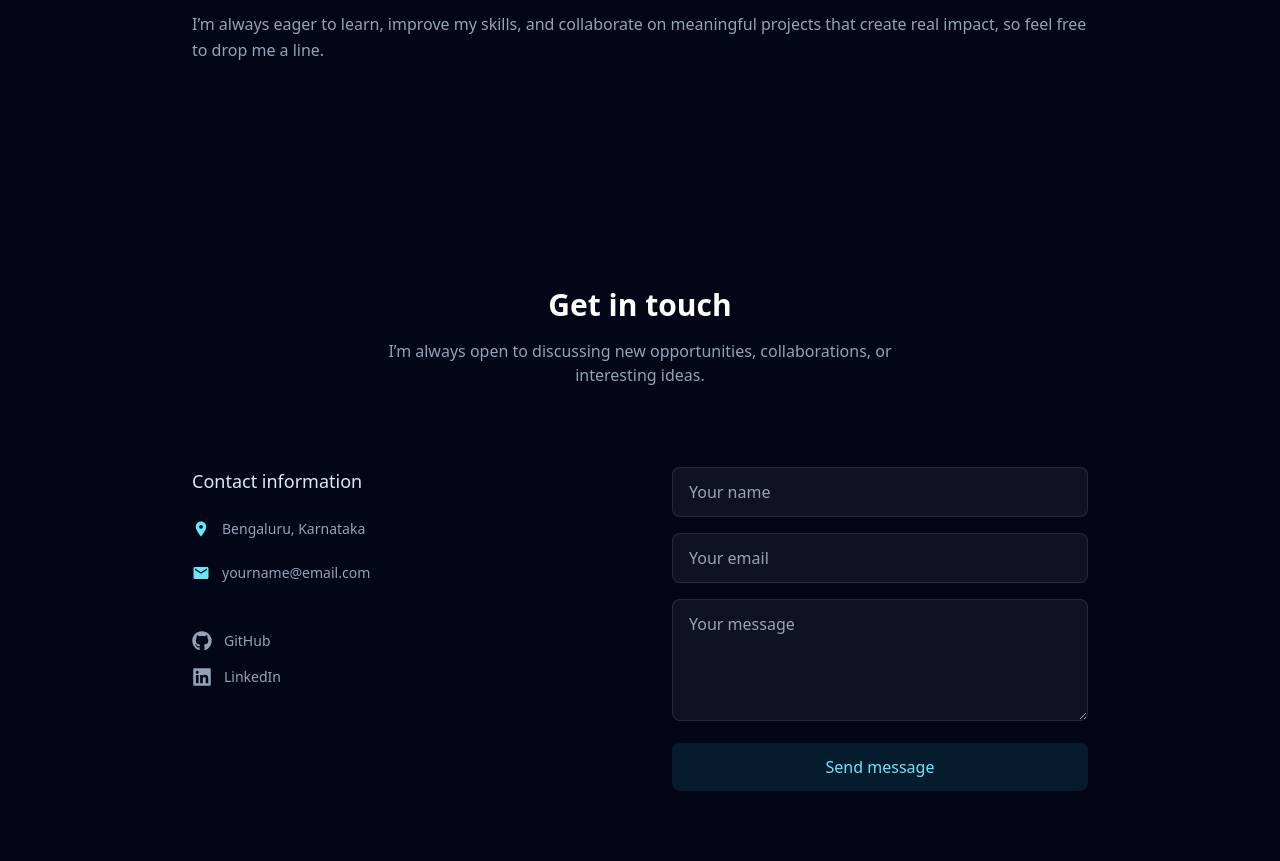
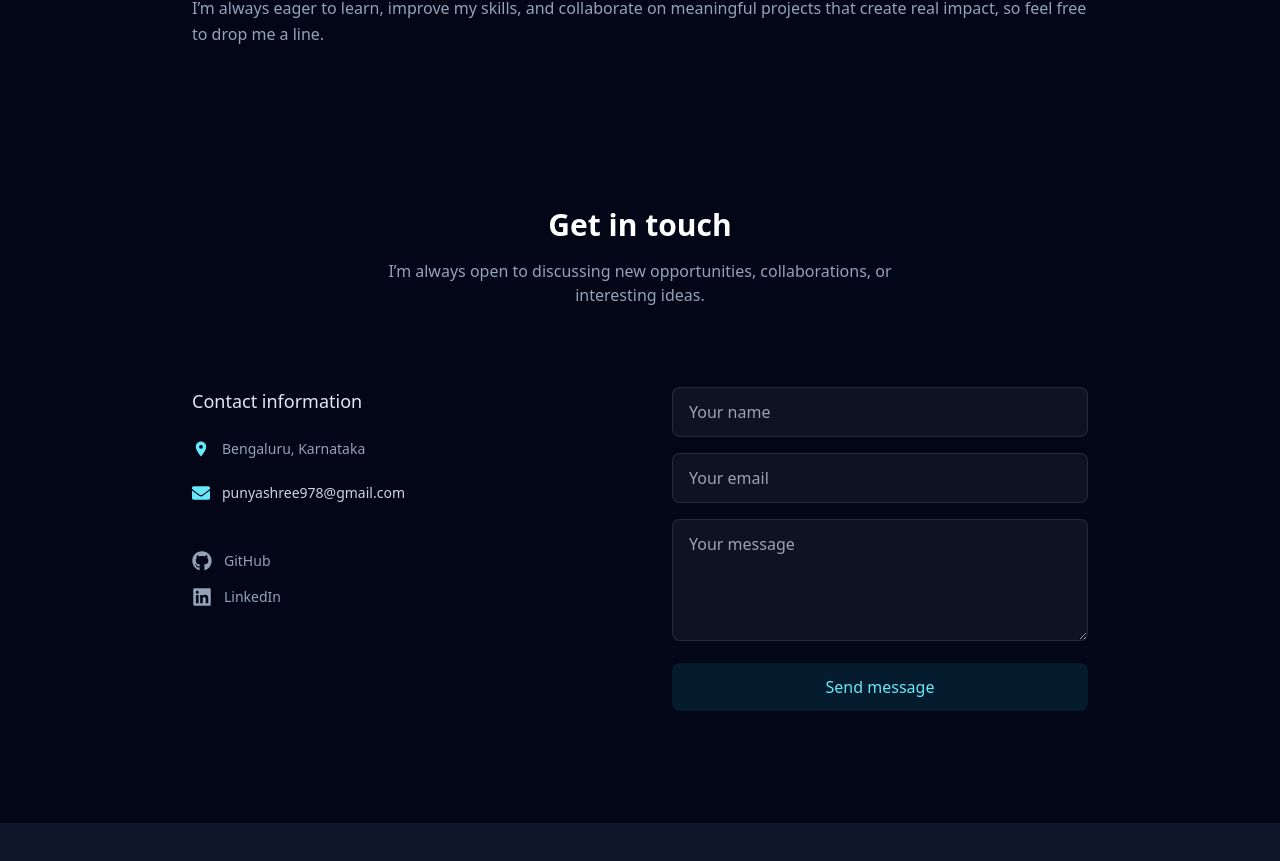
Before and after one commit to Punyashree-4143/Personal-Portfolio, a React (Create React App) app: page / in a window 1280 px wide. Shown: the part 3053-3914 px from the top of the page. After the commit the page ends 3876 px from the top, so only its background shows below. Built offline with nearby package versions, Linux system fonts and the light colour scheme.

Commit message:
Normalize Skills section spacing

```diff
--- a/src/components/About.jsx
+++ b/src/components/About.jsx
@@ -4,7 +4,7 @@ export default function About() {
   return (
     <motion.section
       id="about"
-      className="bg-[#020617] text-white py-28 px-6"
+      className="bg-[#020617] text-white pt-24 pb-24 px-6"
       initial={{ opacity: 0, y: 20 }}
       whileInView={{ opacity: 1, y: 0 }}
       transition={{ duration: 0.6 }}
--- a/src/components/Contact.jsx
+++ b/src/components/Contact.jsx
@@ -3,6 +3,7 @@ import { motion } from "framer-motion";
 import emailjs from "emailjs-com";
 import { FaGithub, FaLinkedin } from "react-icons/fa";
 import { MdEmail, MdLocationOn } from "react-icons/md";
+import { FaEnvelope } from "react-icons/fa";
 
 export default function Contact() {
   const [status, setStatus] = useState("");
@@ -32,7 +33,8 @@ export default function Contact() {
   return (
     <motion.section
       id="contact"
-      className="bg-[#020617] text-white py-28 px-6"
+      className="bg-[#020617] text-white pt-16 pb-28 px-6"
+
       initial={{ opacity: 0, y: 20 }}
       whileInView={{ opacity: 1, y: 0 }}
       transition={{ duration: 0.6 }}
@@ -64,22 +66,24 @@ export default function Contact() {
                 <MdLocationOn className="text-cyan-300 text-lg" />
                 <span>Bengaluru, Karnataka</span>
               </div>
+{/* EMAIL */}
+<div>
+  <a
+    href="https://mail.google.com/mail/?view=cm&fs=1&to=punyashree978@gmail.com&su=Portfolio%20Contact&body=Hi%20Punyashree,%0A%0A"
+    target="_blank"
+    rel="noreferrer"
+    className="flex items-center gap-3 text-slate-300 hover:text-cyan-300 transition"
+  >
+    <FaEnvelope className="text-cyan-300 text-lg" />
+    <span>punyashree978@gmail.com</span>
+  </a>
+</div>
 
-              {/* EMAIL */}
-              <div className="flex items-center gap-3">
-                <MdEmail className="text-cyan-300 text-lg" />
-                <a
-                  href="mailto:yourname@email.com"
-                  className="hover:text-cyan-300 transition"
-                >
-                  yourname@email.com
-                </a>
-              </div>
 
               {/* SOCIAL LINKS */}
               <div className="flex flex-col gap-4 pt-6">
                 <a
-                  href="https://github.com/yourusername"
+                  href="https://github.com/Punyashree-4143"
                   target="_blank"
                   rel="noreferrer"
                   className="flex items-center gap-3 hover:text-cyan-300 transition"
@@ -89,7 +93,7 @@ export default function Contact() {
                 </a>
 
                 <a
-                  href="https://linkedin.com/in/yourusername"
+                  href="https://www.linkedin.com/in/punyashree-nagaraju-9675b62a6?utm_source=share&utm_campaign=share_via&utm_content=profile&utm_medium=android_app"
                   target="_blank"
                   rel="noreferrer"
                   className="flex items-center gap-3 hover:text-cyan-300 transition"
--- a/src/components/FloatingMenu.jsx
+++ b/src/components/FloatingMenu.jsx
@@ -40,7 +40,7 @@ export default function FloatingMenu() {
 >
   <FaEnvelope /> Email
 </a>
-s
+
 
 
 
--- a/src/components/Skills.jsx
+++ b/src/components/Skills.jsx
@@ -17,7 +17,8 @@ const skillGroups = [
 
 export default function Skills() {
   return (
-    <section id="skills" className="bg-[#020617] text-white py-24 px-6">
+    <section id="skills" className="bg-[#020617] text-white pt-24 pb-24 px-6">
+
 
       <div className="max-w-5xl mx-auto">
         <motion.h2
```
